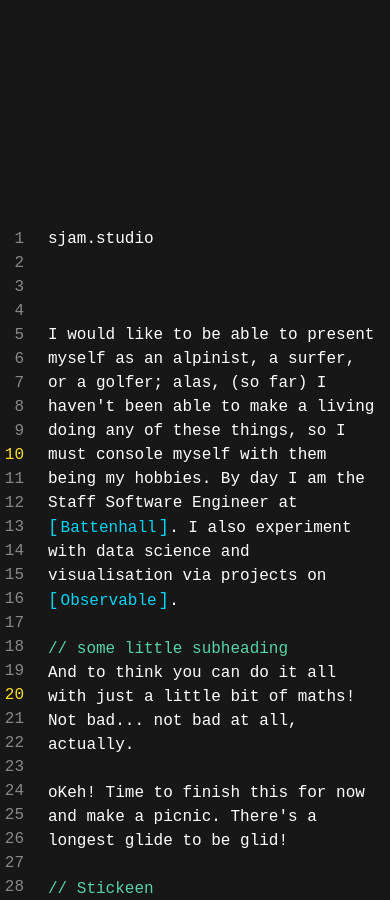
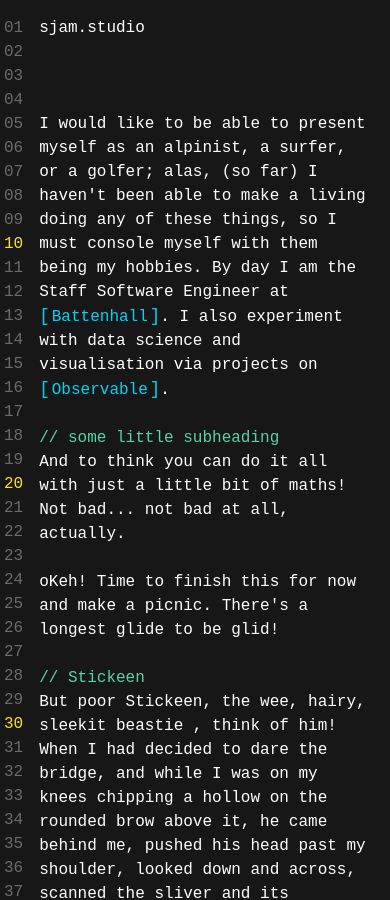
Before and after one commit to samjamead/samjamead, a Next.js app: page / in a window 390 px wide. Shown: the top 900 px of the page. Built offline with nearby package versions, Linux system fonts and the light colour scheme; a web font is replaced by a local one.

Commit message:
Cleaner; tighter

```diff
--- a/app/layout.tsx
+++ b/app/layout.tsx
@@ -15,7 +15,7 @@ export default function RootLayout({
   return (
     <html lang="en">
       <body className="font-roboto bg-background antialiased">
-        <div className="mx-auto max-w-lg pt-[calc(100svh*0.25)] pr-2 sm:pr-0">
+        <div className="mx-auto max-w-lg pr-4 sm:pr-0 md:pt-[calc(100svh*0.25)]">
           {children}
         </div>
         <Footer />
--- a/components/line-numbers.tsx
+++ b/components/line-numbers.tsx
@@ -28,17 +28,17 @@ export default function LineNumbers({
   }, [children]);
 
   return (
-    <div className={cn("flex gap-6", className)}>
-      <div className="w-6 shrink-0 text-right select-none">
+    <div className={cn("flex gap-4 md:gap-6", className)}>
+      <div className="shrink text-right select-none">
         {Array.from({ length: lineCount }, (_, i) => (
           <p
             key={i}
             className={cn(
-              "text-muted-foreground font-mono [&:nth-child(10n)]:text-yellow-300",
+              "text-muted-foreground/75 md:text-muted-foreground pl-1 font-mono md:pl-0 [&:nth-child(10n)]:text-yellow-300",
               leading,
             )}
           >
-            {i + 1}
+            {String(i + 1).padStart(lineCount > 100 ? 3 : 2, "0")}
           </p>
         ))}
       </div>
```
